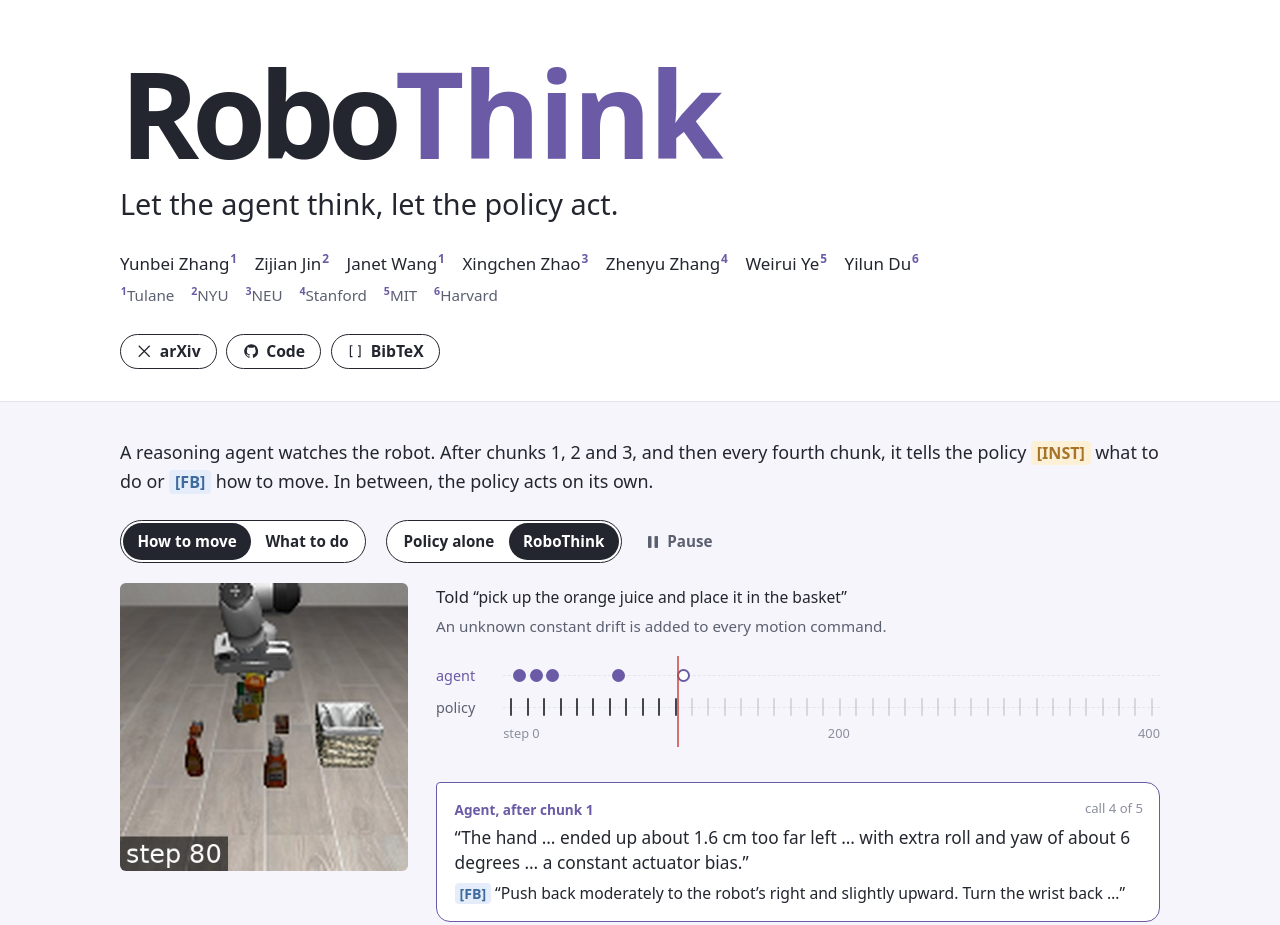
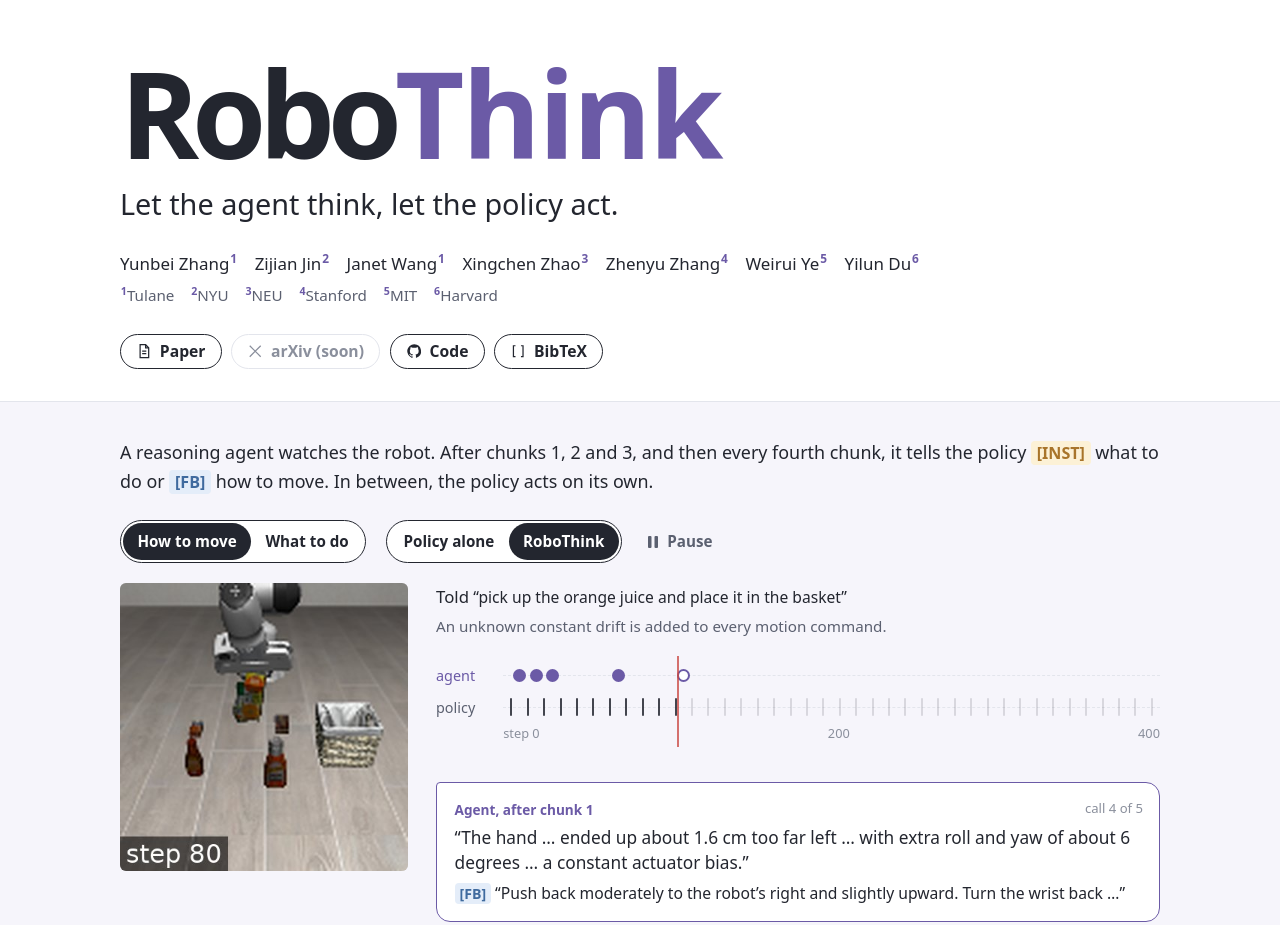
Before and after one commit to robo-think/RoboThink.github.io, a plain HTML site: page index.html in a window 1280 px wide. Shown: the top 925 px of the page. Drawn offline with Linux system fonts and the light colour scheme; a web font is replaced by a local one.

Commit message:
Paper PDF back in assets; Paper links to it, arXiv (soon)

```diff
--- a/index.html
+++ b/index.html
@@ -336,7 +336,8 @@ sub.m { font-style: italic; font-size: .72em; }
       <span><sup>1</sup>Tulane</span><span><sup>2</sup>NYU</span><span><sup>3</sup>NEU</span><span><sup>4</sup>Stanford</span><span><sup>5</sup>MIT</span><span><sup>6</sup>Harvard</span>
     </p>
     <nav class="links" aria-label="Paper and code">
-      <a href="https://arxiv.org/pdf/2611.30111"><svg viewBox="0 0 24 24" fill="none" stroke="currentColor" stroke-width="1.8" aria-hidden="true"><path d="M4 4l16 16M20 4L4 20"/></svg>arXiv</a>
+      <a href="assets/RoboThink.pdf"><svg viewBox="0 0 24 24" fill="none" stroke="currentColor" stroke-width="1.8" aria-hidden="true"><path d="M6 2.5h8l4.5 4.5v14.5H6z"/><path d="M14 2.5V7h4.5M9 12h6M9 15.5h6"/></svg>Paper</a>
+      <span title="The arXiv link will appear here"><svg viewBox="0 0 24 24" fill="none" stroke="currentColor" stroke-width="1.8" aria-hidden="true"><path d="M4 4l16 16M20 4L4 20"/></svg>arXiv (soon)</span>
       <a href="https://github.com/robo-think/RoboThink"><svg viewBox="0 0 24 24" fill="currentColor" aria-hidden="true"><path d="M12 1.8a10.2 10.2 0 0 0-3.2 19.9c.5.1.7-.2.7-.5v-1.8c-2.8.6-3.4-1.2-3.4-1.2-.5-1.2-1.1-1.5-1.1-1.5-.9-.6.1-.6.1-.6 1 .1 1.6 1 1.6 1 .9 1.6 2.4 1.1 3 .9.1-.7.4-1.1.6-1.4-2.3-.3-4.7-1.1-4.7-5a3.9 3.9 0 0 1 1-2.7c-.1-.3-.5-1.3.1-2.8 0 0 .9-.3 2.8 1a9.6 9.6 0 0 1 5.1 0c1.9-1.3 2.8-1 2.8-1 .6 1.5.2 2.5.1 2.8a3.9 3.9 0 0 1 1 2.7c0 3.9-2.4 4.8-4.7 5 .4.3.7.9.7 1.8v2.7c0 .3.2.6.7.5A10.2 10.2 0 0 0 12 1.8z"/></svg>Code</a>
       <a href="#bibtex"><svg viewBox="0 0 24 24" fill="none" stroke="currentColor" stroke-width="1.8" aria-hidden="true"><path d="M8 4H5v16h3M16 4h3v16h-3"/></svg>BibTeX</a>
     </nav>
@@ -630,7 +631,7 @@ sub.m { font-style: italic; font-size: .72em; }
   title   = {RoboThink: Let the Agent Think, Let the Policy Act},
   author  = {Zhang, Yunbei and Jin, Zijian and Wang, Janet and Zhao, Xingchen
              and Zhang, Zhenyu and Ye, Weirui and Du, Yilun},
-  journal = {arXiv preprint arXiv:2611.30111},
+  journal = {arXiv preprint},
   year    = {2026}
 }</pre>
     <button type="button" class="copy" id="copy">Copy BibTeX</button>
```
Also changed, not shown: 1 other file.
